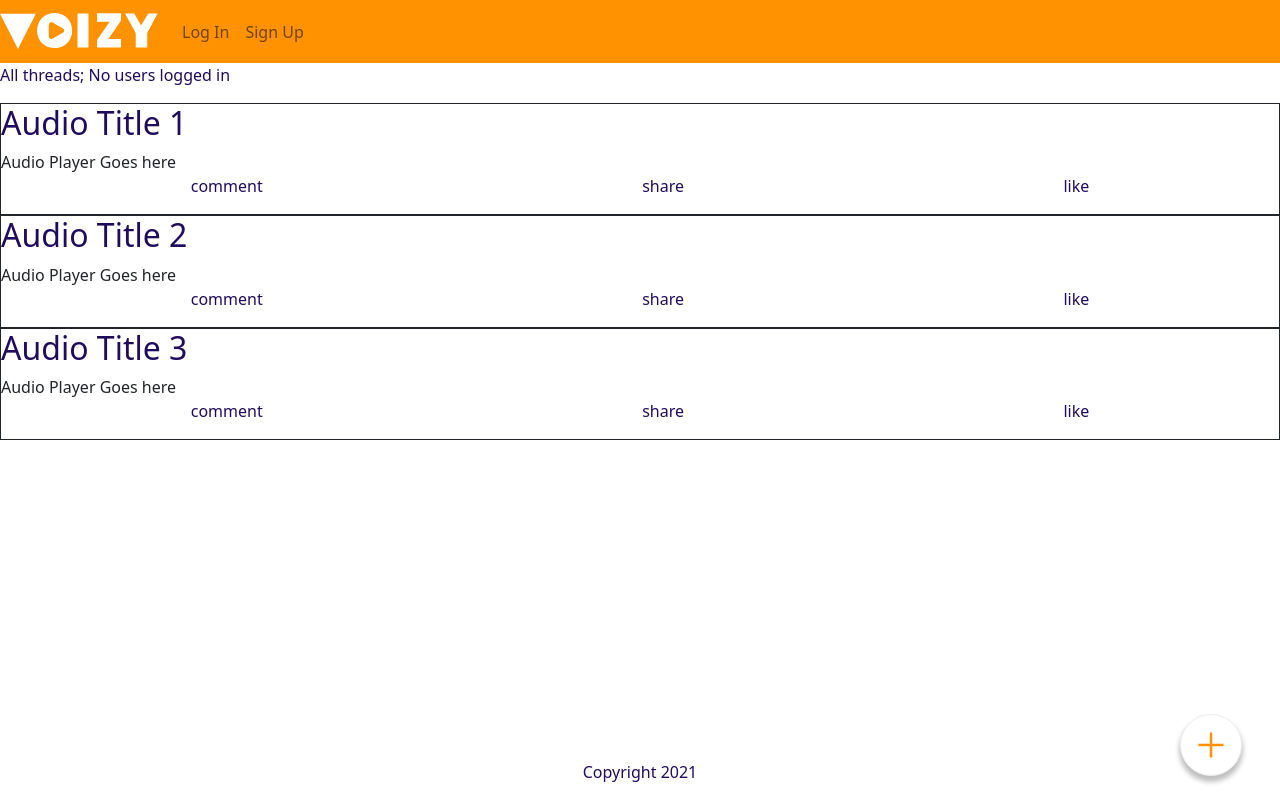
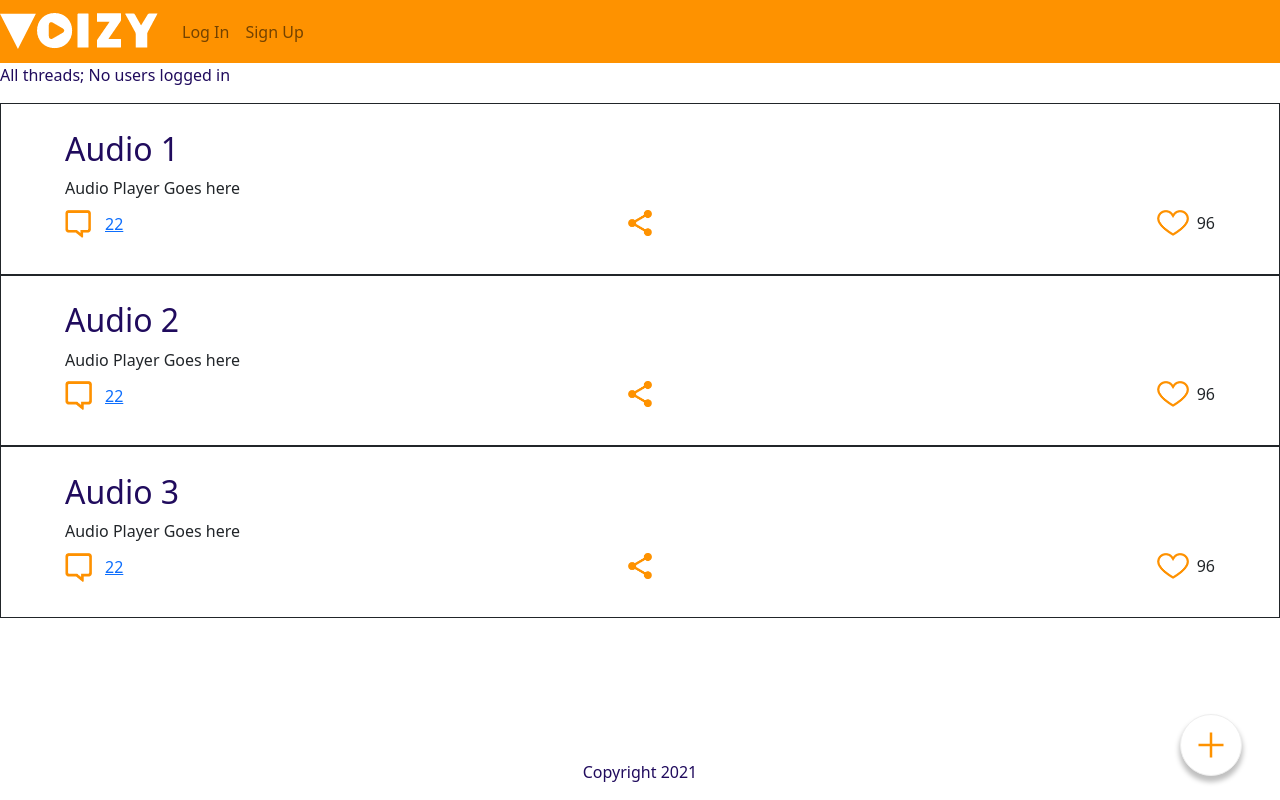
Before and after one commit to bch-voizy-chat/voizy-chat-client-side, a React (Create React App) app: page / in a window 1280 px wide. Built offline with nearby package versions, Linux system fonts and the light colour scheme.

Commit message:
add thread icons

```diff
--- a/src/App.css
+++ b/src/App.css
@@ -37,6 +37,50 @@
 	border-radius: 50%;
 }
 
+.thread {
+	padding: 2% 5%;
+}
+
+.thread-icon {
+	min-width: 50px;
+	height: 3rem;
+}
+
+.thread-icon::before {
+	display: inline-block;
+	vertical-align: middle;
+	content: "";
+	width: 2rem;
+	height: 1.8rem;
+	margin-right: 0.5rem;
+	background-repeat: no-repeat;
+	background-size: contain;
+}
+
+.comment-link {
+	display: flex;
+
+	align-items: center;
+}
+
+.thread-icon--comment::before {
+	background-image: url("./assets/icons/comment.png");
+}
+
+.thread-icon--share::before {
+	width: 1.5rem;
+	margin-right: 0;
+	background-image: url("./assets/icons/share.png");
+}
+
+.thread-icon--like::before {
+	background-image: url("./assets/icons/like.png");
+}
+
+.liked::before {
+	background-image: url("./assets/icons/like--active.png");
+}
+
 /* Bootstrap overides */
 
 .form-control:focus {
--- a/src/components/Main/Thread.js
+++ b/src/components/Main/Thread.js
@@ -1,18 +1,43 @@
-import React from "react";
+import React, { useState } from "react";
 
 import AudioPlayer from "./AudioPlayer";
+import { Link } from "react-router-dom";
 
 const Thread = ({ thread }) => {
+	const [like, setLike] = useState(false);
+
+	const likeHandler = () => {
+		console.log("like!");
+		like ? setLike(false) : setLike(true);
+	};
+
+	let likeBtnClass = `btn-text squishy thread-icon thread-icon--like ${
+		like && "liked"
+	}`;
+
+	const shareHandler = () => console.log("share!");
 	return (
-		<div className='thread'>
-			<h2 className='audio__title'>Audio Title {thread}</h2>
+		<article className='thread'>
+			<h2 className='audio__title'>Audio {thread}</h2>
 			<AudioPlayer />
-			<div className='d-flex justify-content-around'>
-				<p>comment</p>
-				<p>share</p>
-				<p>like</p>
+			<div className='d-flex justify-content-between'>
+				<Link
+					className='d-flex justify-content-center align-items-center comment-link thread-icon thread-icon--comment squishy'
+					to={`/conversation/${thread}`}
+				>
+					22<span className='visually-hidden'>comments. Comment</span>
+				</Link>
+				<button
+					className='btn-text squishy thread-icon thread-icon--share'
+					onClick={shareHandler}
+				>
+					<span className='visually-hidden'>Share</span>
+				</button>
+				<button className={likeBtnClass} onClick={likeHandler}>
+					96<span className='visually-hidden'>likes. Like</span>
+				</button>
 			</div>
-		</div>
+		</article>
 	);
 };
 
--- a/src/index.css
+++ b/src/index.css
@@ -65,6 +65,16 @@ img {
 	transform: scale(0.95);
 }
 
+.btn-text {
+	background: none;
+	color: inherit;
+	border: none;
+	padding: 0;
+	font: inherit;
+	cursor: pointer;
+	outline: inherit;
+}
+
 /* Remove _all_ animations and transitions for people that prefer not to see them */
 @media (prefers-reduced-motion: reduce) {
 	body {
--- a/src/pages/Home.js
+++ b/src/pages/Home.js
@@ -8,10 +8,10 @@ const Home = () => {
 	const { currentUser } = useAuth();
 	const userLoggedIn = Object.keys(currentUser).length;
 	/** [1,2,3] for dev purpose */
-	const [thread, setThreads] = useState([1, 2, 3]);
+	const [threads, setThreads] = useState([1, 2, 3]);
 
-	const threadList = thread.map((thread) => {
-		return <Thread thread={thread} />;
+	const threadList = threads.map((thread) => {
+		return <Thread key={thread} thread={thread} />;
 	});
 
 	return (
@@ -31,16 +31,15 @@ const Home = () => {
 					viewBox='0 0 60 60'
 				>
 					<title>New audio icon</title>
-					<line class='st0' x1='30' y1='5' x2='30' y2='55' />
-					<line class='st0' x1='5' y1='30' x2='55' y2='30' />
+					<line x1='30' y1='5' x2='30' y2='55' />
+					<line x1='5' y1='30' x2='55' y2='30' />
 				</svg>
 			</Link>
 
 			<p>
 				All threads; {userLoggedIn ? "User is logged in" : "No users logged in"}
 			</p>
-
-			{threadList}
+			<section>{threadList}</section>
 		</div>
 	);
 };
--- a/src/pages/Login.js
+++ b/src/pages/Login.js
@@ -24,6 +24,8 @@ const Login = (props) => {
 				return (
 					<Alert variant='warning'>You must be logged in to continue.</Alert>
 				);
+			default:
+				return;
 		}
 	};
 
--- a/src/pages/SingleThread.js
+++ b/src/pages/SingleThread.js
@@ -8,7 +8,7 @@ const SingleThread = () => {
 	const [comments, setComments] = useState([1, 2, 3]);
 
 	const commentList = comments.map((comment) => {
-		return <Comment comment={comment} />;
+		return <Comment key={comment} comment={comment} />;
 	});
 
 	return (
```
Also changed, not shown: src/assets/icons/like-active.png (deleted), src/assets/icons/share.png (added).
